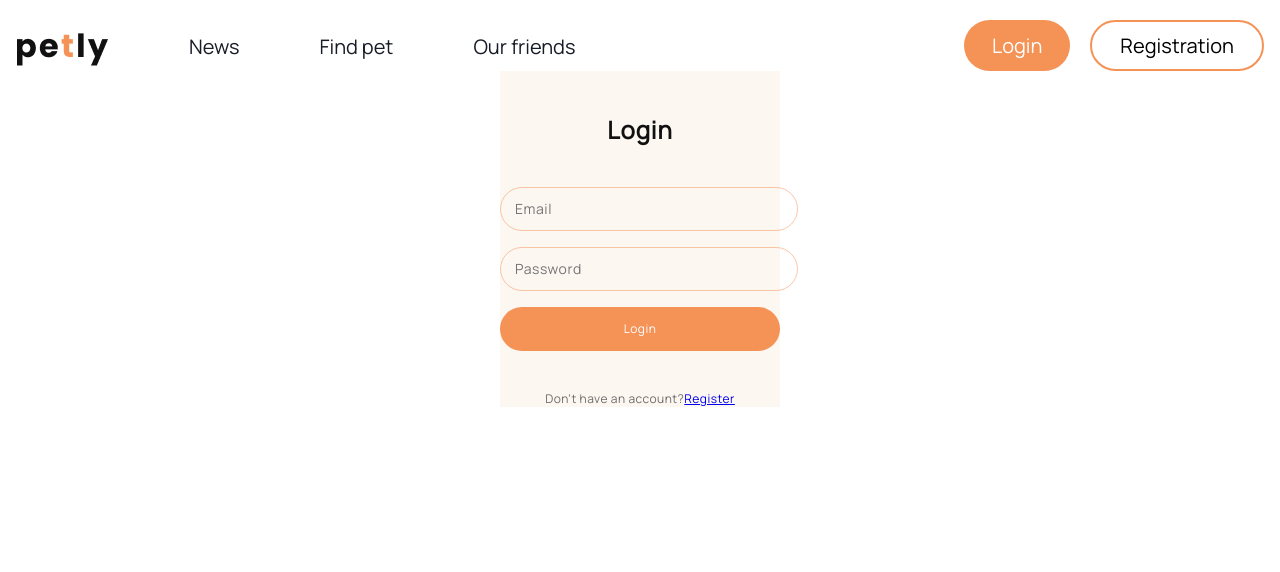
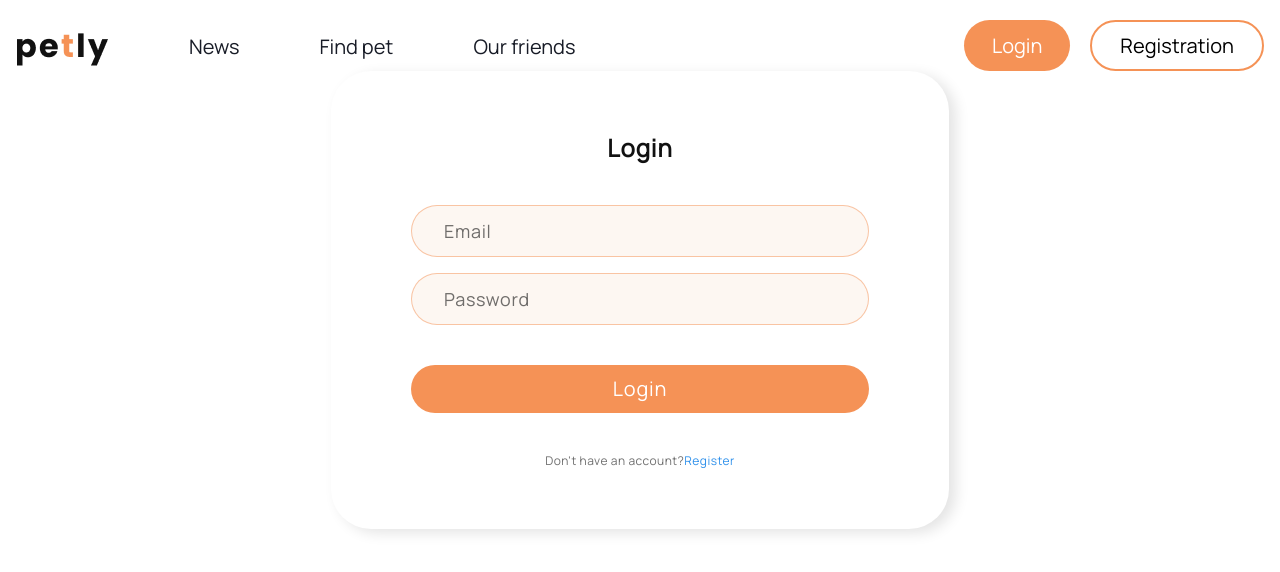
Before and after one commit to Evgenija-P/pets_support, a React (Create React App) app: page /pets_support/login in a window 1280 px wide. Shown: the top 572 px of the page. Built offline with nearby package versions, Linux system fonts and the light colour scheme.

Commit message:
LoginPage

```diff
--- a/package.json
+++ b/package.json
@@ -25,7 +25,8 @@
     "redux": "^4.2.0",
     "redux-persist": "^6.0.0",
     "styled-components": "^5.3.6",
-    "web-vitals": "^2.1.3"
+    "web-vitals": "^2.1.3",
+    "yup": "^0.32.11"
   },
   "scripts": {
     "start": "react-scripts start",
--- a/src/components/LoginForm/LoginForm.jsx
+++ b/src/components/LoginForm/LoginForm.jsx
@@ -1,25 +1,50 @@
-import { Formik} from "formik"
-import { Link } from 'react-router-dom';
+import { Formik, Form, ErrorMessage } from "formik"
+import * as yup from 'yup';
 
-import { Container, WraperForm, Title, Input,Button, Text} from "./LoginForm.styled";
+import {
+    Container,
+    FieldLogin,
+    FieldPass,
+    Title,
+    Input,
+    Button,
+    Text,
+    Link,
+    ErrorText
+
+} from "./LoginForm.styled";
+
+const regexPassword = /^\S*$/
+
+const loginSchema = yup.object().shape({
+    email:yup.string().email("Invalid email adress").required("Required"),
+   password: yup.string().min(7,"Password must be at least 7 characters").max(32,"Password must be at most 32 characters").matches(regexPassword, "Must not contain spaces").required("Required"),
+})
+
+const FormError = ({ name }) => {
+    return (
+        <ErrorMessage
+            name={name}
+            render={message => <ErrorText>{message}</ErrorText>}
+        />
+    )
+}
 
 
 const LoginForm = () => {
 
     const initialValues = {
-    login:"",
+        email:"",
         password:""
         }
 
     const handleSubmit = (valuse, actions) => {
        const { resetForm} = actions
-
         resetForm()
 
         console.log(valuse)
         //  console.log(actions)
      }
-
 
     return (
         <Container>
@@ -27,30 +52,37 @@ const initialValues = {
             <Formik
                 initialValues={initialValues}
                 onSubmit={handleSubmit}
+                validationSchema={loginSchema}
             >
-                <WraperForm autoComplete="off">
-                    <label htmlFor="login">
-                        <Input type="text" name="login" placeholder="Email"/>
+
+                <Form autoComplete="off">
+                    <FieldLogin>
+                        <label htmlFor="email">
+                            <Input id="loginEmail" type="email" name="email" placeholder="Email" />
+                            <FormError name="email" />
                         </label>
 
+                    </FieldLogin>
+
+                    <FieldPass>
                         <label htmlFor="password">
-                        <Input type="password" name="password" placeholder="Password"/>
+                            <Input id="password" type="password" name="password" placeholder="Password" />
+                            <FormError name="password" />
                         </label>
+                    </FieldPass>
 
                     <Button type="submit">Login</Button>
                     <Text>
                         <p> Don't have an account?
-                            <span>
+                            <span >
                                 <Link to='/register'>Register</Link>
                             </span>
                         </p>
-
                     </Text>
-                </WraperForm>
+                </Form>
             </Formik>
         </Container>
     )
-
  }
 
 
--- a/src/components/LoginForm/LoginForm.styled.js
+++ b/src/components/LoginForm/LoginForm.styled.js
@@ -1,13 +1,9 @@
 import styled from '@emotion/styled';
-import { Link } from 'react-router-dom';
+import { NavLink } from 'react-router-dom';
 import { media, colors, fontWeights } from '../../styles/stylesLayout';
-import { Form, Field } from 'formik';
+import { Field } from 'formik';
 
 export const Container = styled.div`
-  /* display: flex;
-  align-items: center;
-  flex-direction: column; */
-
   width: 280px;
   padding-inline: 0px;
   padding-top: 42px;
@@ -15,6 +11,27 @@ export const Container = styled.div`
   /* border-radius: 40px; */
   background-color: ${colors.background};
   margin-inline: auto;
+  box-sizing: border-box;
+
+  ${media.tablet} {
+    width: 608px;
+
+    padding: 60px 80px 40px 80px;
+
+    background-color: ${colors.white};
+    border-radius: 40px;
+    box-shadow: 7px 4px 14px rgba(0, 0, 0, 0.11);
+  }
+
+  ${media.desktop} {
+    width: 618px;
+
+    padding: 60px 80px;
+
+    background-color: ${colors.white};
+    border-radius: 40px;
+    box-shadow: 7px 4px 14px rgba(0, 0, 0, 0.11);
+  }
 `;
 
 export const Title = styled.h1`
@@ -29,17 +46,31 @@ export const Title = styled.h1`
   align-items: center;
   text-align: center;
 
-  color: ${colors.black}; ;
+  color: ${colors.black};
+
+  ${media.tablet} {
+    font-weight: ${fontWeights.medium};
+    font-size: 36px;
+  }
 `;
 
-export const WraperForm = styled(Form)`
-  display: flex;
-  align-items: c;
-  /* justify-content: center; */
-  flex-direction: column;
+// export const WraperForm = styled(Form)`
+//   /* display: flex;
+//   align-items: center;
+//   justify-content: center;
+//   flex-direction: column; */
+// `;
+
+export const FieldLogin = styled.div`
+  margin-bottom: 16px;
+`;
+export const FieldPass = styled.div`
+  margin-bottom: 40px;
 `;
 
 export const Input = styled(Field)`
+  box-sizing: border-box;
+
   width: 100%;
 
   height: 40px;
@@ -52,28 +83,74 @@ export const Input = styled(Field)`
   align-items: center;
   letter-spacing: 0.04em;
 
-  color: rgba(17, 17, 17, 0.6);
+  color: ${colors.black};
 
   background: transparent;
   border: 1px solid rgba(245, 146, 86, 0.5);
+
   border-radius: 40px;
-  margin-bottom: 16px;
+
+  &::placeholder {
+    font-style: normal;
+    font-weight: ${fontWeights.regular};
+    font-size: 14px;
+    line-height: 1.36;
+    letter-spacing: 0.04em;
+    color: ${colors.gray};
+  }
 
   :hover,
   :focus {
-    /* color: #212529; */
     border: 2px solid ${colors.accent};
-    /* border-color: #bdbdbd; */
     outline: 0;
+  }
+
+  ${media.tablet} {
+    height: 52px;
+    padding-left: 32px;
+
+    font-size: 18px;
+    line-height: 1.38;
+
+    background: ${colors.background};
+
+    &::placeholder {
+      font-style: normal;
+      font-weight: ${fontWeights.regular};
+      font-size: 18px;
+      line-height: 1.38;
+      letter-spacing: 0.04em;
+      color: ${colors.gray};
+    }
+  }
+
+  ${media.desktop} {
+    height: 52px;
+    padding-left: 32px;
+
+    font-size: 18px;
+    line-height: 1.38;
+
+    background: ${colors.background};
+
+    &::placeholder {
+      font-style: normal;
+      font-weight: ${fontWeights.regular};
+      font-size: 18px;
+      line-height: 1.38;
+      letter-spacing: 0.04em;
+      color: ${colors.gray};
+    }
   }
 `;
 
 export const Button = styled.button`
+  box-sizing: border-box;
+
   display: flex;
   flex-direction: row;
   justify-content: center;
   align-items: center;
-
   gap: 10px;
 
   width: 280px;
@@ -91,9 +168,9 @@ export const Button = styled.button`
   cursor: pointer;
 
   font-family: 'Manrope';
-  font-weight: ${fontWeights.regular};
-  font-size: 12px;
-  line-height: 1.33px;
+  font-weight: ${fontWeights.medium};
+  font-size: 20px;
+  line-height: 1.35px;
   align-items: center;
   text-align: center;
   letter-spacing: 0.04em;
@@ -104,9 +181,20 @@ export const Button = styled.button`
     border: 2px solid ${colors.accent};
     background-color: ${colors.white};
   }
+
+  ${media.tablet} {
+    width: 458px;
+  }
+
+  ${media.desktop} {
+    width: 458px;
+    height: 48px;
+  }
 `;
 
 export const Text = styled.div`
+  box-sizing: border-box;
+
   display: flex;
   align-items: center;
   justify-content: center;
@@ -121,6 +209,21 @@ export const Text = styled.div`
   color: ${colors.gray};
 `;
 
-export const Link1 = styled(Link)`
+export const Link = styled(NavLink)`
   color: ${colors.blue};
+  text-decoration: none;
 `;
+
+export const ErrorText = styled.div`
+  display: flex;
+  align-items: center;
+
+  margin-top: 8px;
+
+  font-family: 'Manrope';
+  font-size: 12px;
+  line-height: 1.4;
+  letter-spacing: 0.03em;
+
+  color: #e53e3e;
+`;
--- a/src/pages/Login.js
+++ b/src/pages/Login.js
@@ -3,12 +3,12 @@ import LoginForm from '../components/LoginForm';
 
 const Login = () => {
   return (
-    <div>
+    <>
       <Helmet>
         <title>Login</title>
       </Helmet>
       <LoginForm />
-    </div>
+    </>
   );
 };
 export default Login;
--- a/src/redux/auth/operations.js
+++ b/src/redux/auth/operations.js
@@ -7,11 +7,9 @@ const setAuthHeader = token => {
   axios.defaults.headers.common.Authorization = `Bearer ${token}`;
 };
 
-
 const clearAuthHeader = () => {
   axios.defaults.headers.common.Authorization = '';
 };
-
 
 export const register = createAsyncThunk(
   'auth/register',
@@ -30,7 +28,7 @@ export const logIn = createAsyncThunk(
   'auth/login',
   async (credentials, thunkAPI) => {
     try {
-			const res = await axios.post('/users/login', credentials);
+      const res = await axios.post('/users/signin', credentials);
       setAuthHeader(res.data.token);
       return res.data;
     } catch (error) {
@@ -39,32 +37,26 @@ export const logIn = createAsyncThunk(
   }
 );
 
-export const logOut = createAsyncThunk(
-	'auth/logout',
-	async (_, thunkAPI) => {
+export const logOut = createAsyncThunk('auth/logout', async (_, thunkAPI) => {
   try {
-			await axios.post("/users/logout");
+    await axios.post('/users/logout');
     clearAuthHeader();
   } catch (error) {
     return thunkAPI.rejectWithValue(error.message);
   }
-	}
-);
+});
 
 export const refreshUser = createAsyncThunk(
   'auth/refresh',
   async (_, thunkAPI) => {
-
     const state = thunkAPI.getState();
     const persistedToken = state.auth.token;
 
     if (persistedToken === null) {
-
       return thunkAPI.rejectWithValue('Unable to fetch user');
     }
 
     try {
-
       setAuthHeader(persistedToken);
       const res = await axios.get('/users/current');
       return res.data;
--- a/src/redux/auth/slice.js
+++ b/src/redux/auth/slice.js
@@ -1,11 +1,11 @@
-import { createSlice } from "@reduxjs/toolkit";
+import { createSlice } from '@reduxjs/toolkit';
 import { toast } from 'react-hot-toast';
-import { register, logIn, logOut, refreshUser } from "./operations";
+import { register, logIn, logOut, refreshUser } from './operations';
 
 const authSlice = createSlice({
   name: 'auth',
   initialState: {
-		user: { name: null, email: null },
+    user: { name: null, email: null, city: null, phone: null },
     token: null,
     isLoggedIn: false,
     isRefreshing: false,
@@ -19,6 +19,7 @@ const authSlice = createSlice({
         state.isLoggedIn = true;
       })
       .addCase(register.rejected, (state, action) => state)
+
       .addCase(logIn.fulfilled, (state, action) => {
         state.user = action.payload.user;
         state.token = action.payload.token;
@@ -27,11 +28,13 @@ const authSlice = createSlice({
       .addCase(logIn.rejected, (state, action) => {
         toast.error('Invalid email or password :(');
       })
-			.addCase(logOut.fulfilled, (state) => {
-				state.user = { name: null, email: null };
+
+      .addCase(logOut.fulfilled, state => {
+        state.user = { name: null, email: null, city: null, phone: null };
         state.token = null;
         state.isLoggedIn = false;
       })
+
       .addCase(refreshUser.fulfilled, (state, action) => {
         state.user = action.payload;
         state.isLoggedIn = true;
```
Also changed, not shown: 1 other file (tests, documents, lock files or other folders). Lines whose indentation alone changed are shown as unchanged.
